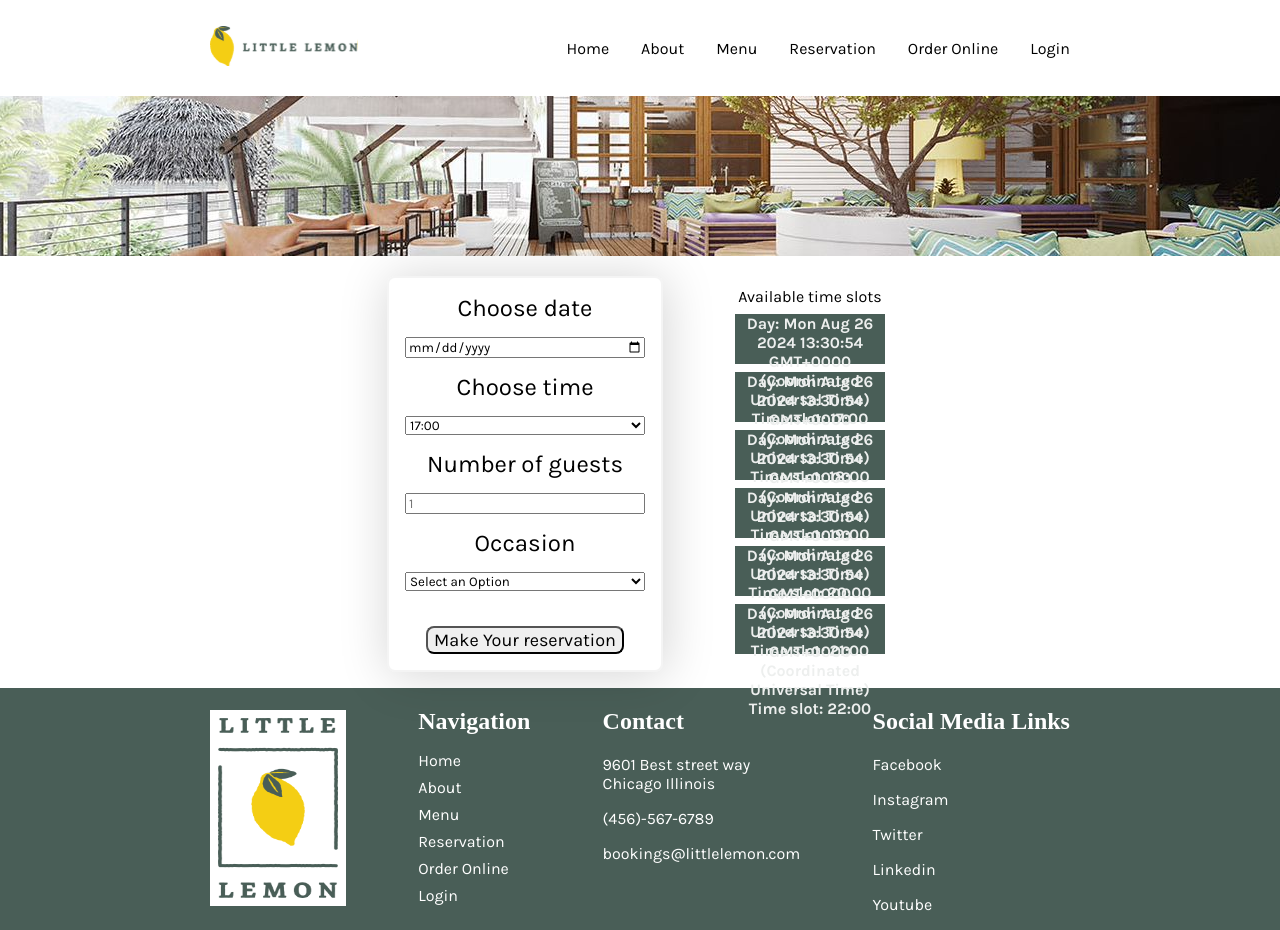
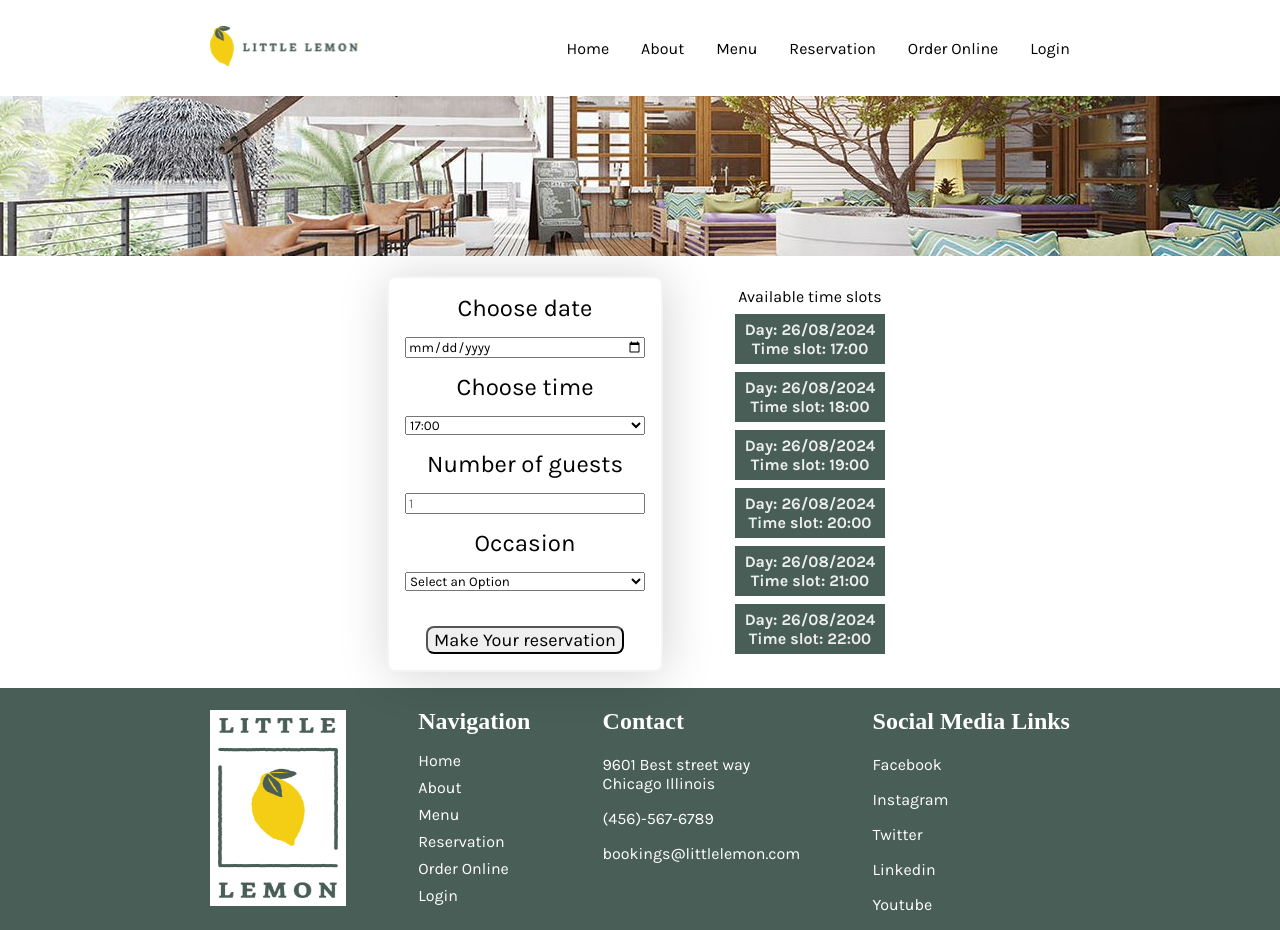
Before and after one commit to sabrinakj/little-lemon, a React (Create React App) app: page /reservation in a window 1280 px wide. Built offline with nearby package versions, Linux system fonts and the light colour scheme; a web font is replaced by a local one.

Commit message:
fix on initial state for date format

```diff
--- a/src/components/BookingForm.js
+++ b/src/components/BookingForm.js
@@ -9,7 +9,11 @@ function BookingForm({ mainState, dispatchTimeSlot }) {
   const [occasion, setOccasion] = useState("");
 
   const handleDateChange = (e) => {
-    const selectedDate = new Date(e.target.value).toLocaleDateString('it-IT');
+    let selectedDate = new Date().toLocaleDateString('it-IT');
+
+    if (e.target.value) {
+      selectedDate = new Date(e.target.value).toLocaleDateString('it-IT');
+    }
     setDate(e.target.value);
     dispatchTimeSlot({ type: "UPDATE_TIMES", payload: selectedDate });
   };
--- a/src/components/Main.js
+++ b/src/components/Main.js
@@ -11,42 +11,42 @@ import "./Main.css";
 const tablesForToday = [
   {
     bookingStatus: false,
-    date: new Date(),
+    date: new Date().toLocaleDateString('it-IT'),
     hour: "17:00",
     guests: "0",
     occasion: "birthday",
   },
   {
     bookingStatus: false,
-    date: new Date(),
+    date: new Date().toLocaleDateString('it-IT'),
     hour: "18:00",
     guests: "0",
     occasion: "birthday",
   },
   {
     bookingStatus: false,
-    date: new Date(),
+    date: new Date().toLocaleDateString('it-IT'),
     hour: "19:00",
     guests: "0",
     occasion: "birthday",
   },
   {
     bookingStatus: false,
-    date: new Date(),
+    date: new Date().toLocaleDateString('it-IT'),
     hour: "20:00",
     guests: "0",
     occasion: "birthday",
   },
   {
     bookingStatus: false,
-    date: new Date(),
+    date: new Date().toLocaleDateString('it-IT'),
     hour: "21:00",
     guests: "0",
     occasion: "birthday",
   },
   {
     bookingStatus: false,
-    date: new Date(),
+    date: new Date().toLocaleDateString('it-IT'),
     hour: "22:00",
     guests: "0",
     occasion: "birthday",
```
